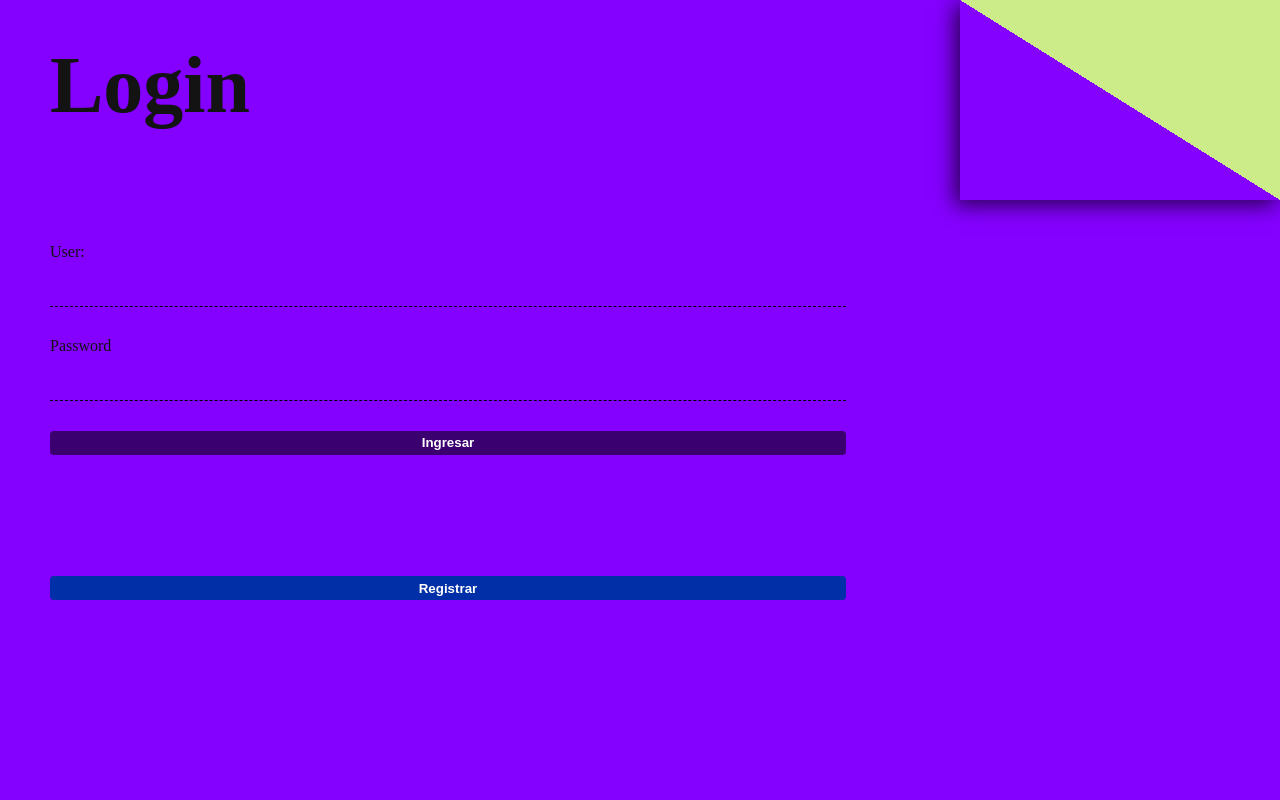
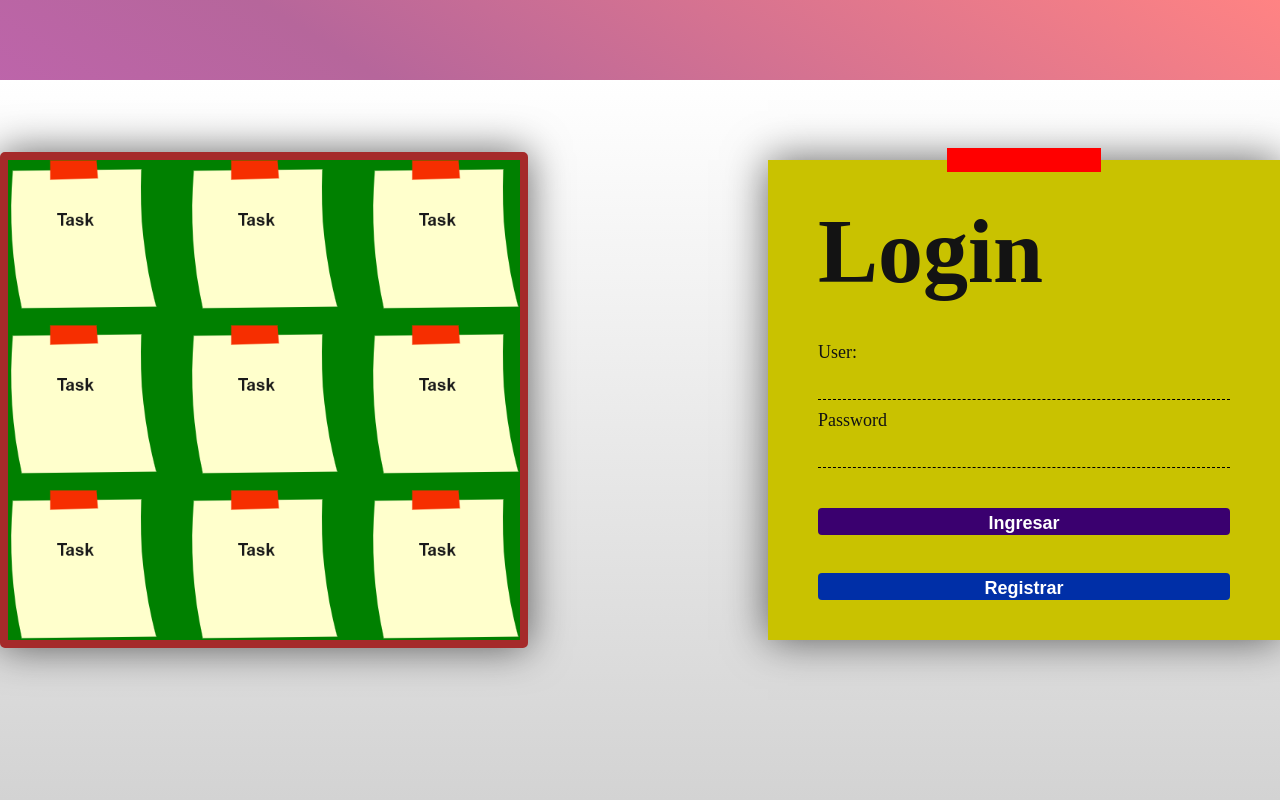
Before and after one commit to cruzortiz99/basics-python-flask-course, a Flask app: page /login in a window 1280 px wide. Run offline with Flask 2, Linux system fonts and the light colour scheme.

Commit message:
login style done

```diff
--- /dev/null
+++ b/to-do-list/src/resources/css/basic.css
@@ -0,0 +1,85 @@
+* {
+  margin: 0px;
+  padding: 0px;
+  box-sizing: border-box;
+  color: rgb(19, 19, 19);
+}
+
+html {
+  font-size: 10px;
+}
+input[type='text'],
+input[type='password'] {
+  background-color: rgba(255, 255, 255, 0);
+  border-style: none;
+  border-bottom: 1px dashed black;
+  font-size: 1.25rem;
+  transition: ease-in 0.1s all;
+}
+input[type='text']:focus,
+input[type='password']:focus {
+  outline: none;
+  border-radius: 4px;
+  border: 2px solid rgba(0, 0, 0, 0.4);
+  padding: 4px;
+}
+
+.button {
+  height: 1.5rem;
+  font-weight: bold;
+  border: none;
+  border-radius: 4px;
+  font-size: 1rem;
+  padding: 5px 0px;
+}
+
+.success {
+  background-color: rgb(58, 0, 111);
+  color: white;
+}
+button.success:hover {
+  background-color: rgb(161, 61, 255);
+  color: rgb(19, 19, 19);
+}
+
+.info {
+  background-color: rgb(0, 47, 167);
+  color: white;
+}
+
+button.info:hover {
+  background-color: rgb(84, 129, 243);
+  color: rgb(19, 19, 19);
+}
+@keyframes fade-left {
+  0% {
+    opacity: 0;
+    transform: translateX(-100%);
+  }
+  50% {
+    opacity: 0;
+  }
+  100% {
+    opacity: 1;
+    transform: translateX(0%);
+  }
+}
+@keyframes fade-right {
+  0% {
+    opacity: 0;
+    transform: translateX(100%);
+  }
+  50% {
+    opacity: 0;
+  }
+  100% {
+    opacity: 1;
+    transform: translateX(0%);
+  }
+}
+
+@media screen and (min-width: 800px) {
+  html {
+    font-size: 18px;
+  }
+}
--- a/to-do-list/src/resources/css/login.css
+++ b/to-do-list/src/resources/css/login.css
@@ -1,84 +1,95 @@
-* {
-  margin: 0px;
-  padding: 0px;
-  box-sizing: border-box;
-  color: rgb(19, 19, 19);
-}
+@import './basic.css';
 
 body {
   display: flex;
+  justify-content: flex-end;
+  align-items: center;
   height: 100vh;
   width: 100vw;
-  background-color: rgb(132, 0, 255);
+  background: linear-gradient(
+      to bottom,
+      transparent,
+      transparent 10%,
+      white 10%,
+      lightgray
+    ),
+    linear-gradient(
+      to top right,
+      rgb(204, 97, 204) 10%,
+      rgb(182, 102, 155) 60%,
+      rgb(255, 131, 131)
+    );
+  background-repeat: no-repeat;
   position: relative;
 }
-body::after {
+body::before {
   content: '';
+  background-image: url('../images/note.png');
+  background-repeat: space;
+  background-color: green;
+  border: 8px solid brown;
+  border-radius: 5px;
+  background-size: 150px;
+  height: 60%;
+  width: 40%;
+  z-index: -1;
   position: absolute;
-  height: 25vh;
-  width: 25vw;
-  top: 0px;
-  right: 0px;
-  background-image: linear-gradient(
-    to right top,
-    rgb(132, 0, 255) 50%,
-    rgb(203, 236, 136) 50%
-  );
-  box-shadow: -5px 5px 20px rgba(0, 0, 0, 0.7);
+  left: 0px;
+  box-shadow: 0px 0px 40px rgba(0, 0, 0, 0.6);
+  animation: fade-left 1.5s both ease-in-out;
 }
 
 .login-container {
-  height: 80%;
-  min-width: 70vw;
+  height: 60%;
+  width: 40%;
   display: flex;
   flex-direction: column;
   justify-content: space-between;
-  border-radius: 10px;
   padding: 40px 50px;
+  background-color: rgb(201, 194, 0);
+  box-shadow: 0px 0px 40px rgba(0, 0, 0, 0.6);
+  position: relative;
+  animation: fade-right 1.5s both ease-in-out 0.75s;
+}
+.login-container::before {
+  content: '';
+  position: absolute;
+  background-color: red;
+  height: 5%;
+  width: 30%;
+  z-index: 99;
+  top: 0;
+  left: 35%;
+  transform: translateY(-50%);
 }
 .login-form {
-  margin: 5rem 0px;
   display: flex;
   flex-direction: column;
 }
 .login-form > * {
   margin-top: 10px;
-  margin-bottom: 20px;
+}
+
+.login-form > button {
+  margin-top: 40px;
 }
 .login-header {
   font-size: 5rem;
 }
-input {
-  background-color: rgba(255, 255, 255, 0);
-  border-style: none;
-  border-bottom: 1px dashed black;
+
+@media screen and (max-width: 500px) {
+  body {
+    justify-content: center;
+  }
+  body::before {
+    display: none;
+  }
+  .login-container {
+    animation: none;
+    width: 80%;
+    padding: 40px 15px;
+  }
+  .login-header {
+    font-size: 3rem;
+  }
 }
-input:focus {
-  outline: none;
-}
-
-.button {
-  height: 1.5rem;
-  font-weight: bold;
-  border: none;
-  border-radius: 4px;
-}
-
-.success {
-  background-color: rgb(58, 0, 111);
-  color: white;
-}
-.success:hover {
-  background-color: rgb(161, 61, 255);
-  color: rgb(19, 19, 19);
-}
-
-.info {
-  background-color: rgb(0, 47, 167);
-  color: white;
-}
-
-.info:hover {
-  background-color: rgb(84, 129, 243);
-  color: rgb(19, 19, 19);
-}
--- a/to-do-list/src/resources/templates/base.html
+++ b/to-do-list/src/resources/templates/base.html
@@ -2,8 +2,8 @@
 <html lang="en">
 
 <head>
-  <meta charset="UTF-8">
-  <meta name="viewport" content="width=device-width, initial-scale=1.0">
+  <meta charset="UTF-8" />
+  <meta name="viewport" content="width=device-width, initial-scale=1.0" />
   {% block head %}{% endblock %}
   <title>Flask Project:{% block title %}{% endblock %}</title>
 </head>
--- a/to-do-list/src/resources/templates/login.html
+++ b/to-do-list/src/resources/templates/login.html
@@ -1,7 +1,7 @@
 {% extends 'base.html' %}
 
 {% block head %}
-<link rel="stylesheet" href="/static/css/login.css">
+<link rel="stylesheet" href="/static/css/login.css" />
 <script src="/static/js/utils.js" defer></script>
 <script src="/static/js/login.js" defer></script>
 {% endblock %}
@@ -9,8 +9,7 @@
 {% block content %}
 <div class="login-container">
   <h1 class="login-header">Login</h1>
-  <form id="loginForm" class="login-form" method="post">
-    <label for="name">User:</label>
+  <form id="loginForm" class="login-form" method="post" autocomplete="off" <label for="name">User:</label>
     <input type="text" name="name">
     <label for="password">Password</label>
     <input type="password" name="password">
```
Also changed, not shown: to-do-list/src/resources/images/note.png (added), to-do-list/src/resources/images/note.svg (added), 1 other file.
